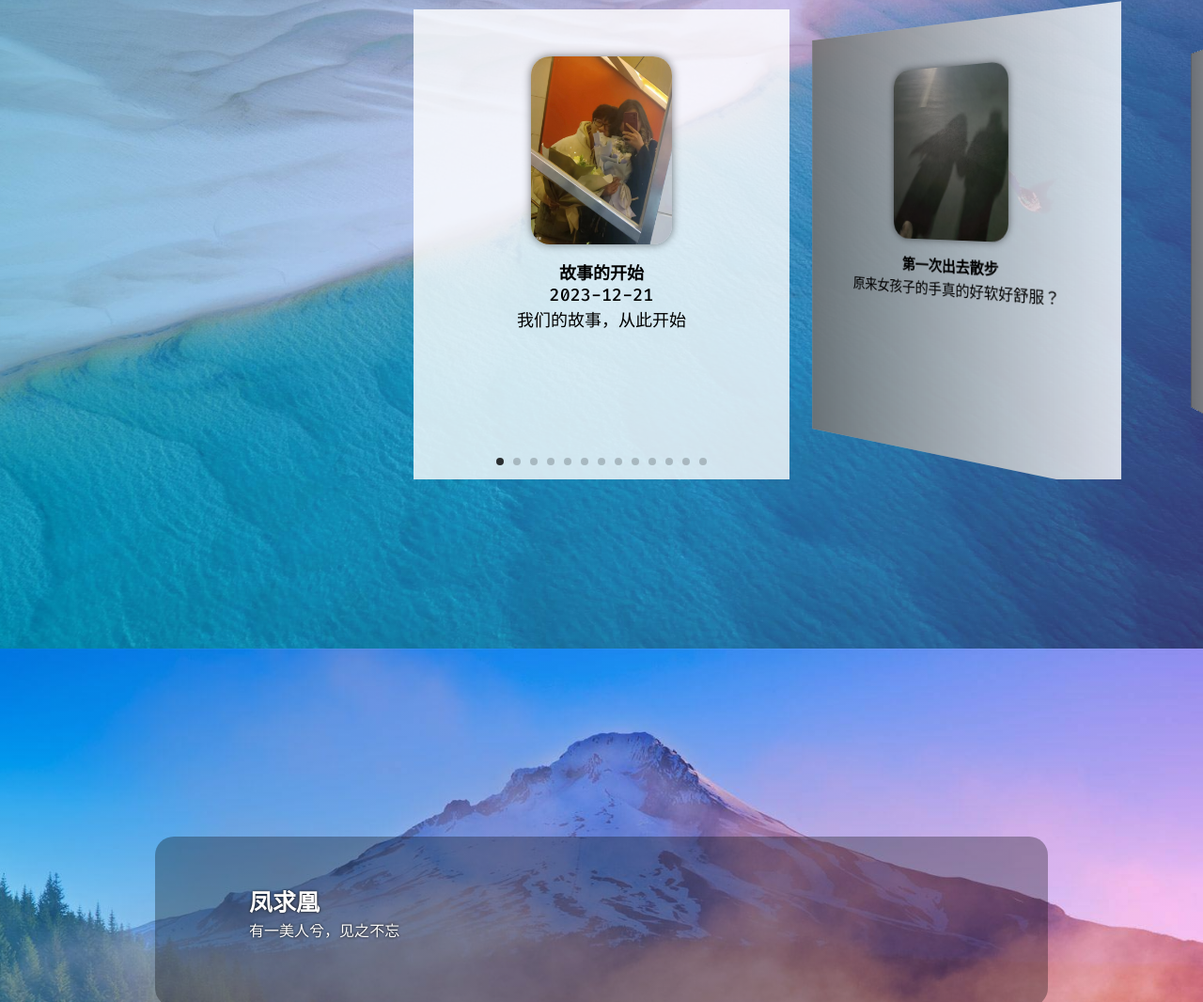
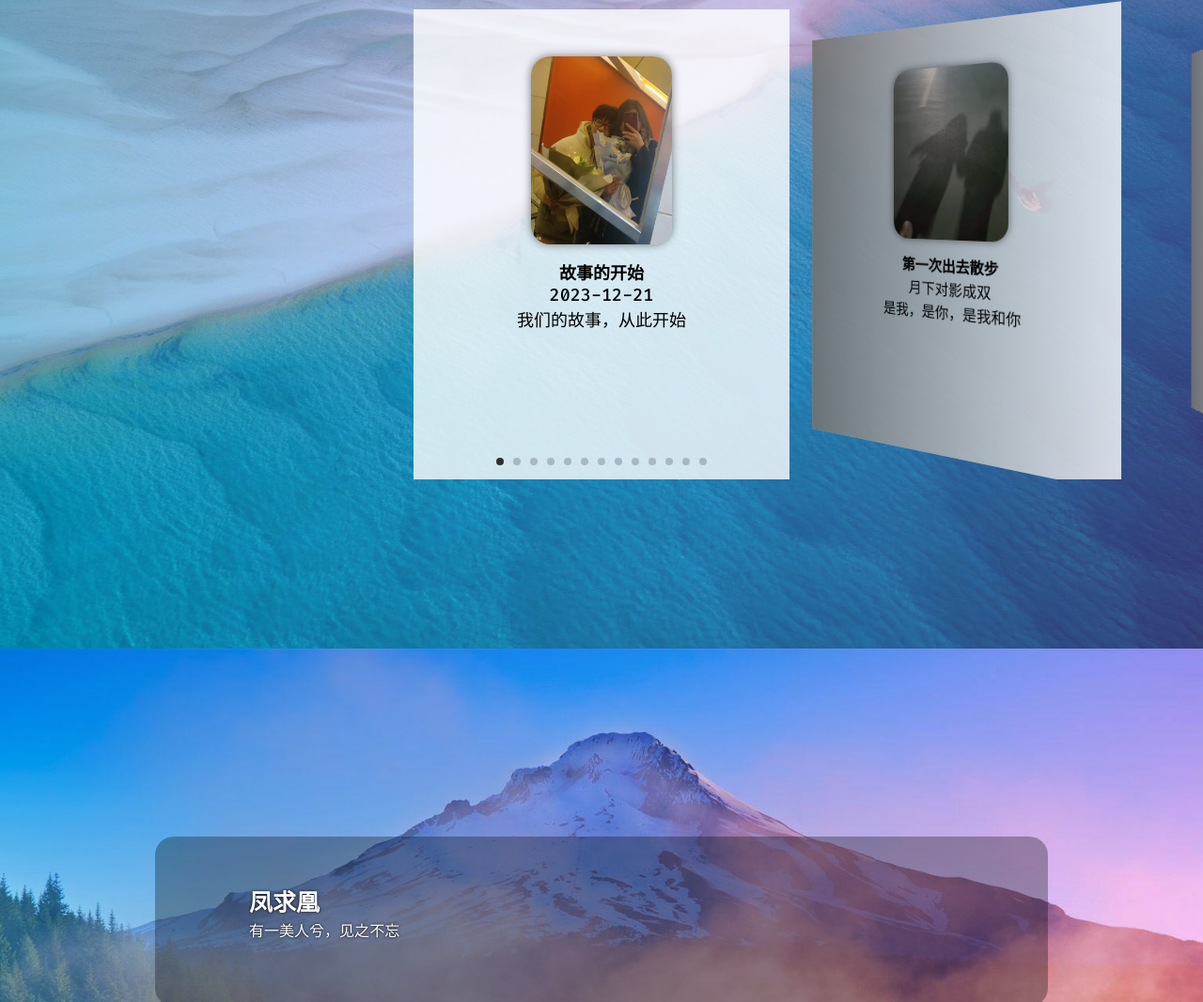
Before and after one commit to CrushShiYanYan/crushshiyanyan.github.io, a plain HTML site: page index.html in a window 1280 px wide. Shown: the part 1710-2776 px from the top of the page at 94% size. Drawn offline with nearby package versions, Linux system fonts and the light colour scheme.

Commit message:
Update index.html

```diff
--- a/index.html
+++ b/index.html
@@ -94,13 +94,14 @@
                     <div class="page2-box">
                         <img src="./images/page-2-2.jpg" alt="page2-2">
                         <p><b>第一次出去散步</b></p>
-                        <p>原来女孩子的手真的好软好舒服？</p>
+                        <p>月下对影成双</p>
+                        <p>是我，是你，是我和你</p>
                     </div>
                 </div>
                 <div class="swiper-slide">
                     <div class="page2-box">
                         <img src="./images/page-2-3.jpg" alt="page2-3">
-                        <p><b>第一次喝牵手</b></p>
+                        <p><b>第一次牵手</b></p>
                         <p>你总是说你的小手冰凉</p>
                         <p>没事，我来焐热它</p>
                     </div>
```
